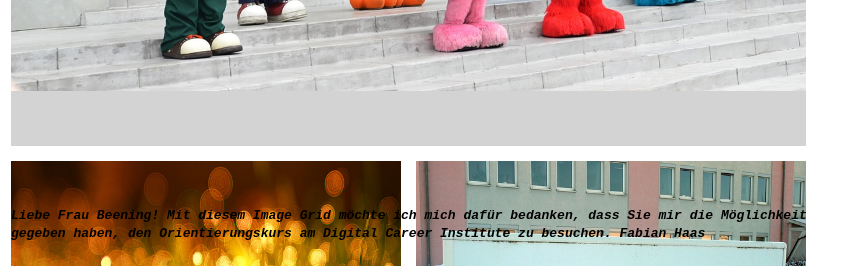
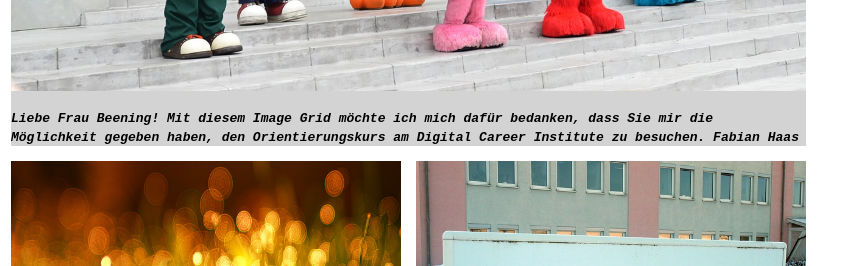
Before and after one commit to boremipsum/DCI-Project, a plain HTML site: page index.html in a window 1280 px wide. Shown: the part 534-800 px from the top of the page, 434-1280 px from the left. Drawn offline with Linux system fonts and the light colour scheme.

Commit message:
Update stylo.css

```diff
--- a/css/stylo.css
+++ b/css/stylo.css
@@ -76,7 +76,3 @@ body {
     grid-column: 2 / 4;
     grid-row: 7 / 9;
 }
-.grid-item_two p {
-    position: absolute;
-    bottom: 10px;
-}
```
